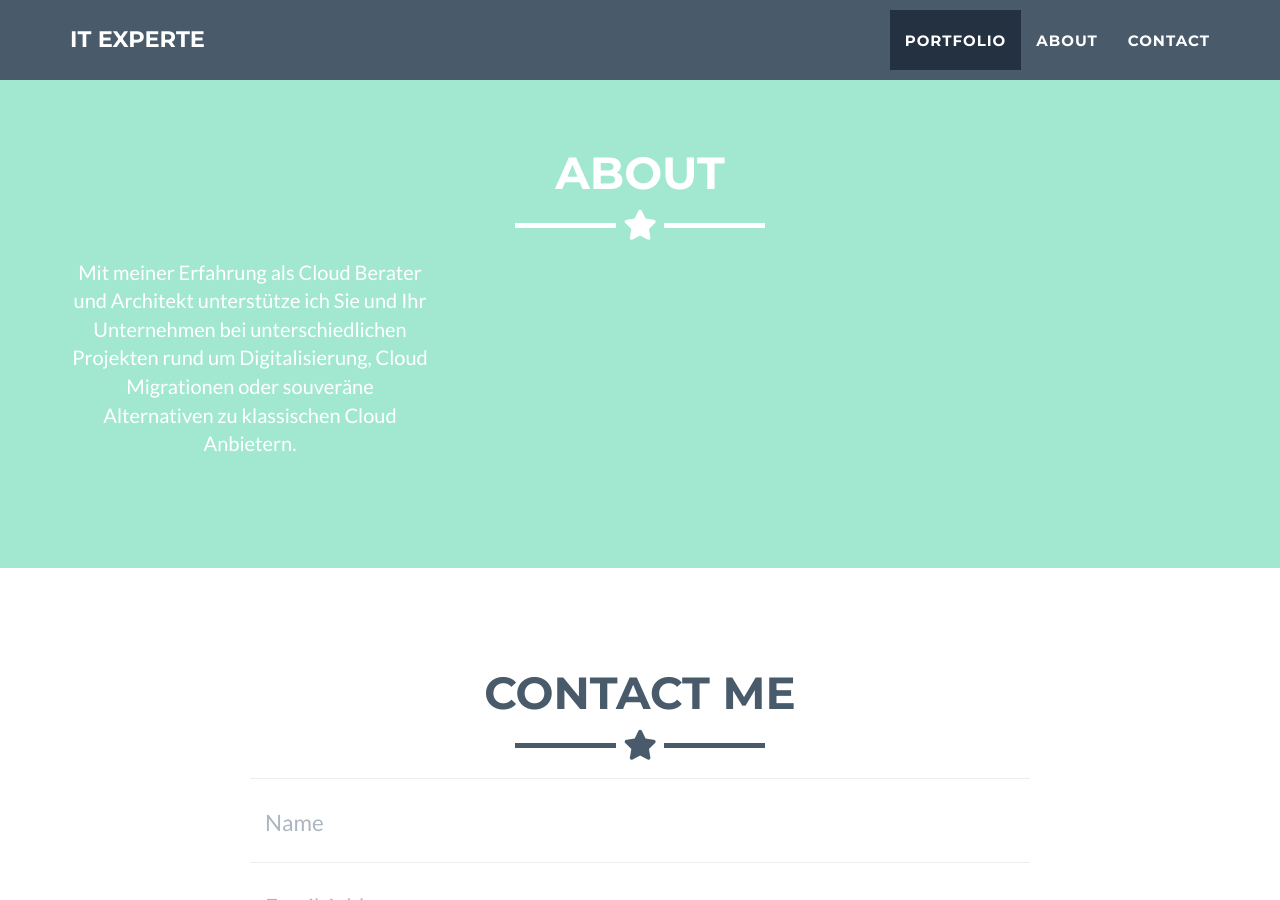
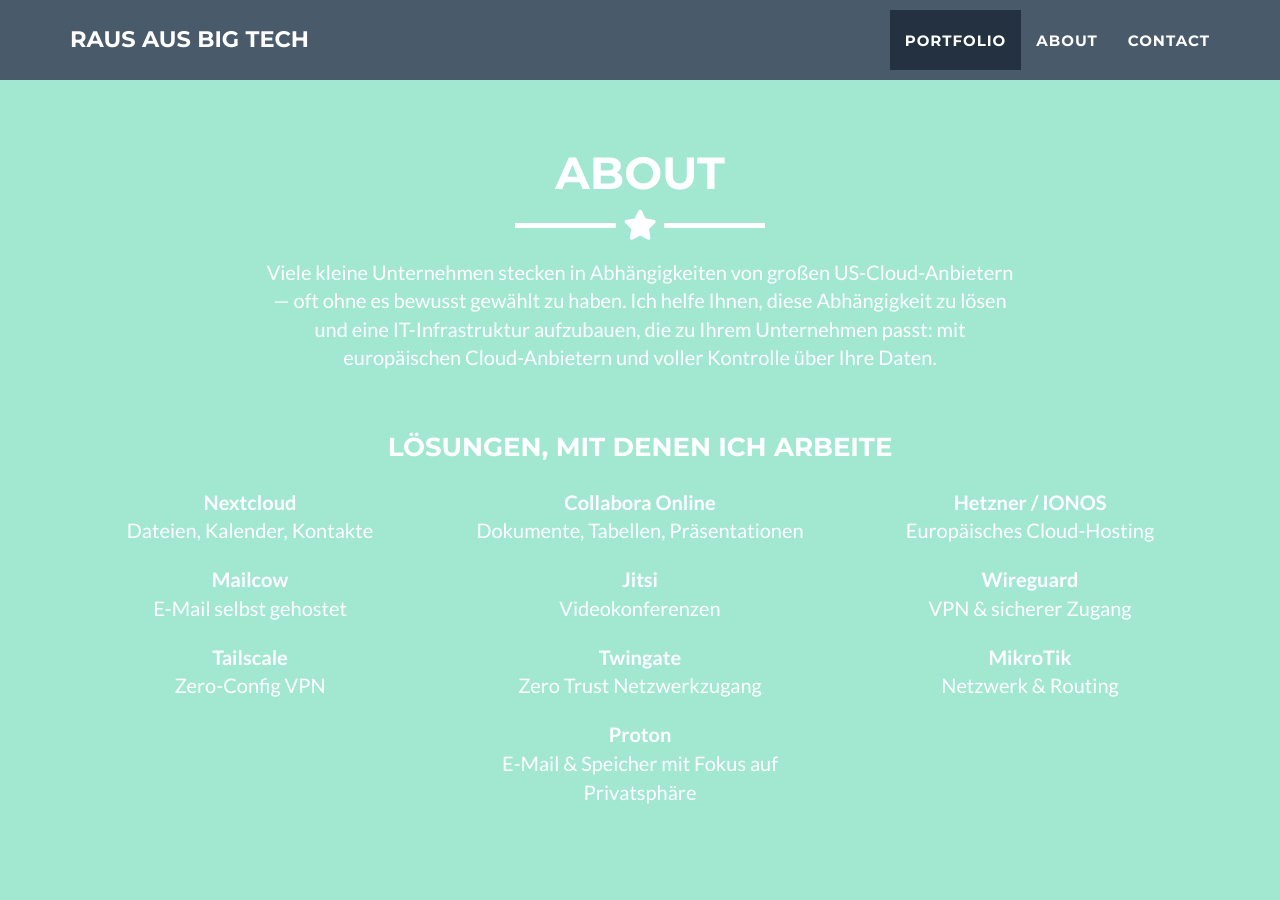
Before and after one commit to renewarnke/renewarnke.github.io, a Jekyll site: the page built from _posts/2014-07-18-project-1.markdown, in a window 1280 px wide and 900 px high, scrolled down 1574 px. Built offline with Jekyll 4.4.1, drawn with Linux system fonts in a browser that asks for light colours; some of the changed text lies outside the part shown.

Commit message:
Rework site content: sovereign cloud & SMB focus
Reposition site messaging from generic cloud consulting to helping
small businesses move away from big tech dependencies. Add solutions
list (Nextcloud, Collabora, Hetzner, Mailcow, Jitsi, Wireguard,
Tailscale, Twingate, MikroTik, Proton) and restructure portfolio
into Infrastruktur, Workplace, and Strategie & Beratung.

Co-Authored-By: Claude Opus 4.6 <noreply@anthropic.com>

```diff
--- a/_config.yml
+++ b/_config.yml
@@ -1,10 +1,10 @@
 # Site settings
-title: IT Experte
+title: Raus aus Big Tech
 email: rene@renewarnke.de
 url: renewarnke.de
-description: "Digitalisierung und Cloud Journey im Zeitalter von Souveränität"
-keywords: "Cloud, Azure, Landing Zone, Nextcloud, Digitalisierung, Beratung, Coaching"
-skills: "Cloud Beratung - Plattform Lead - Souveräne Cloud"
+description: "Ich helfe kleinen Unternehmen, sich von Big Tech zu lösen und passende IT-Lösungen mit europäischen Cloud-Anbietern aufzubauen."
+keywords: "Souveräne Cloud, KMU, Kleine Unternehmen, Europäische Cloud, Open Source, Nextcloud, Digitalisierung, DSGVO, Beratung"
+skills: "Souveräne IT-Lösungen für kleine Unternehmen"
 meta_author: Warnke Rene
 
 # Google webmaster tools
--- a/_includes/about.html
+++ b/_includes/about.html
@@ -8,8 +8,51 @@
       </div>
     </div>
     <div class="row">
-      <div class="col-lg-4 text-center">
-        <p>Mit meiner Erfahrung als Cloud Berater und Architekt unterstütze ich Sie und Ihr Unternehmen bei unterschiedlichen Projekten rund um Digitalisierung, Cloud Migrationen oder souveräne Alternativen zu klassischen Cloud Anbietern.</p>
+      <div class="col-lg-8 col-lg-offset-2 text-center">
+        <p>Viele kleine Unternehmen stecken in Abhängigkeiten von großen US-Cloud-Anbietern — oft ohne es bewusst gewählt zu haben. Ich helfe Ihnen, diese Abhängigkeit zu lösen und eine IT-Infrastruktur aufzubauen, die zu Ihrem Unternehmen passt: mit europäischen Cloud-Anbietern und voller Kontrolle über Ihre Daten.</p>
+      </div>
+    </div>
+    <div class="row" style="margin-top: 30px;">
+      <div class="col-lg-8 col-lg-offset-2 text-center">
+        <h3>Lösungen, mit denen ich arbeite</h3>
+      </div>
+    </div>
+    <div class="row" style="margin-top: 15px;">
+      <div class="col-sm-4 text-center">
+        <p><strong>Nextcloud</strong><br>Dateien, Kalender, Kontakte</p>
+      </div>
+      <div class="col-sm-4 text-center">
+        <p><strong>Collabora Online</strong><br>Dokumente, Tabellen, Präsentationen</p>
+      </div>
+      <div class="col-sm-4 text-center">
+        <p><strong>Hetzner / IONOS</strong><br>Europäisches Cloud-Hosting</p>
+      </div>
+    </div>
+    <div class="row" style="margin-top: 10px;">
+      <div class="col-sm-4 text-center">
+        <p><strong>Mailcow</strong><br>E-Mail selbst gehostet</p>
+      </div>
+      <div class="col-sm-4 text-center">
+        <p><strong>Jitsi</strong><br>Videokonferenzen</p>
+      </div>
+      <div class="col-sm-4 text-center">
+        <p><strong>Wireguard</strong><br>VPN & sicherer Zugang</p>
+      </div>
+    </div>
+    <div class="row" style="margin-top: 10px;">
+      <div class="col-sm-4 text-center">
+        <p><strong>Tailscale</strong><br>Zero-Config VPN</p>
+      </div>
+      <div class="col-sm-4 text-center">
+        <p><strong>Twingate</strong><br>Zero Trust Netzwerkzugang</p>
+      </div>
+      <div class="col-sm-4 text-center">
+        <p><strong>MikroTik</strong><br>Netzwerk & Routing</p>
+      </div>
+    </div>
+    <div class="row" style="margin-top: 10px;">
+      <div class="col-sm-4 col-sm-offset-4 text-center">
+        <p><strong>Proton</strong><br>E-Mail & Speicher mit Fokus auf Privatsphäre</p>
       </div>
     </div>
   </div>
--- a/_posts/2014-07-16-project-3.markdown
+++ b/_posts/2014-07-16-project-3.markdown
@@ -3,6 +3,6 @@ layout: default
 modal-id: 3
 img: circus.png
 alt: image-alt
-category: Cloud Governance / Strategie
-description: Ich unterstütze Sie und Ihr Team bei der Etablierung von maßgeschneiderte Cloud Governance und Strategie passend zu Ihrem Unternehmen. Von Kostenverwaltung bis regulatorische Compliance über Berücksichtung von aktuellen Anforderungen an Souveränität kann alles berücksichtigt werden.
+category: Strategie & Beratung
+description: Wo stehen Sie heute und wo wollen Sie hin? Gemeinsam analysieren wir Ihre aktuelle IT-Landschaft und entwickeln eine Strategie, die Ihr Unternehmen Schritt für Schritt unabhängig von Big Tech macht. Von der ersten Bestandsaufnahme bis zur Umsetzungsbegleitung — pragmatisch, auf Augenhöhe und ohne unnötige Komplexität.
 ---
--- a/_posts/2014-07-17-project-2.markdown
+++ b/_posts/2014-07-17-project-2.markdown
@@ -3,6 +3,6 @@ layout: default
 modal-id: 2
 img: cake.png
 alt: image-alt
-category: Souveräne Digitalisierung
-description: Planung und Umsetzung von souveränen Cloud / IT Lösungen für kleine bis mittelgroße Unternehmen. Ich unterstütze Sie beim Umstieg oder Einsatz von alternativen Lösungen im Public Cloud Umfeld, wie zum Beispiel Nextcloud als Office Ersatz.
+category: Workplace
+description: Nicht jedes Unternehmen braucht Microsoft 365 oder Google Workspace. Ich helfe Ihnen, einen digitalen Arbeitsplatz aufzubauen, der wirklich zu Ihrem Team passt — mit Nextcloud, Collabora, eigener Mail-Lösung und weiteren europäischen Alternativen. Produktiv arbeiten ohne Big Tech, DSGVO-konform und bezahlbar.
 ---
--- a/_posts/2014-07-18-project-1.markdown
+++ b/_posts/2014-07-18-project-1.markdown
@@ -3,6 +3,6 @@ layout: default
 modal-id: 1
 img: cabin.png
 alt: image-alt
-category: Public Cloud Landing Zone / Plattform
-description: Ich unterstütze Sie und Ihr Team bei dem effizienten und anforderungsorientierten Entwurf und Aufbau einer Azure Landing Zone nach allgemeinen best practices und persönlichen Erfahrungswerten. Dabei greife ich auf etablierte Verfahren zurück und bediene mich moderner Tools wie Terraform, CI/CD und Security Lösungen. Insgesamte liegt mein Fokus dabei auf der Architektur, Beratung zur gesamtheitlichen Einführung und dem Coaching von relevantem Personal.
+category: Infrastruktur
+description: Sie möchten weg von AWS, Azure oder Google Cloud? Ich begleite Sie beim Umstieg auf europäische Cloud-Anbieter und helfe Ihnen, eine eigene, unabhängige IT-Infrastruktur aufzubauen. Von Hosting über Netzwerk bis Security — ohne Vendor Lock-in und mit voller Datensouveränität.
 ---
```
